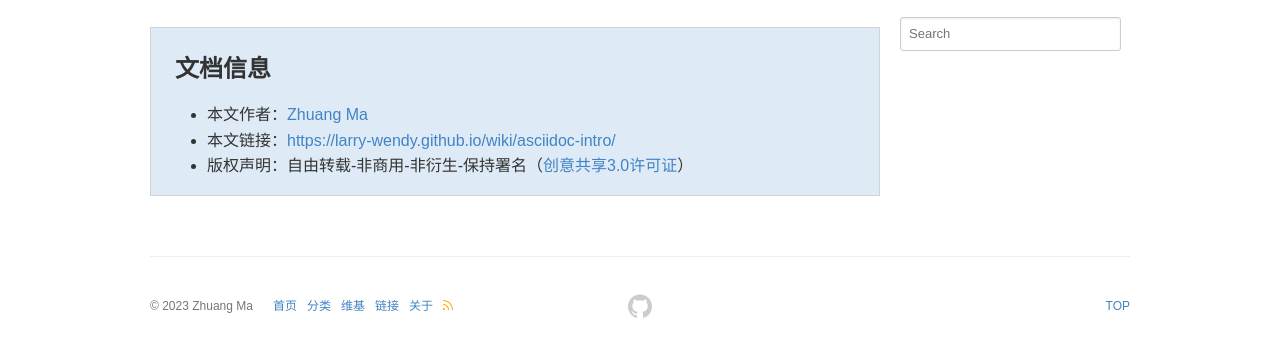
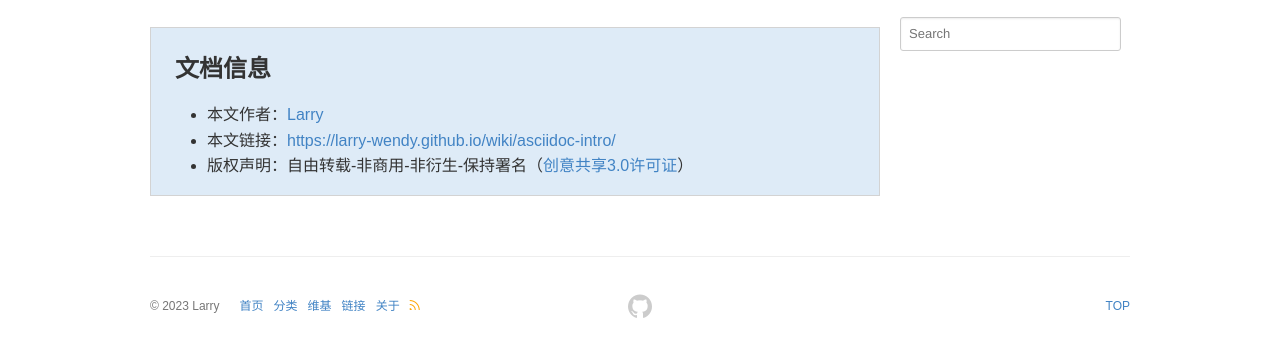
Before and after one commit to Larry-Wendy/Larry-Wendy.github.io, a Jekyll site: the page built from _wiki/asciidoc-intro.md, in a window 1280 px wide. Shown: the part 251-608 px from the top of the page. Built offline with Jekyll 4.4.1, drawn with Linux system fonts in a browser that asks for light colours; comment, search, counter and statistics services are not loaded; a style sheet for code colours, icons or effects is not loaded.

Commit message:
Update _config.yml

```diff
--- a/_config.yml
+++ b/_config.yml
@@ -57,12 +57,12 @@ highlight_theme: github
 # ---------------- #
 #      Author      #
 # ---------------- #
-author: Zhuang Ma
+author: Larry
 organization:
 organization_url:
-github_username: mzlogin
-location: Wuhan, China
-email: chumpma@gmail.com
+github_username: Larry-Wendy
+location: New York, USA
+email: js6132@columbia.edu
 
 # ---------------- #
 #    Navigation    #
```
